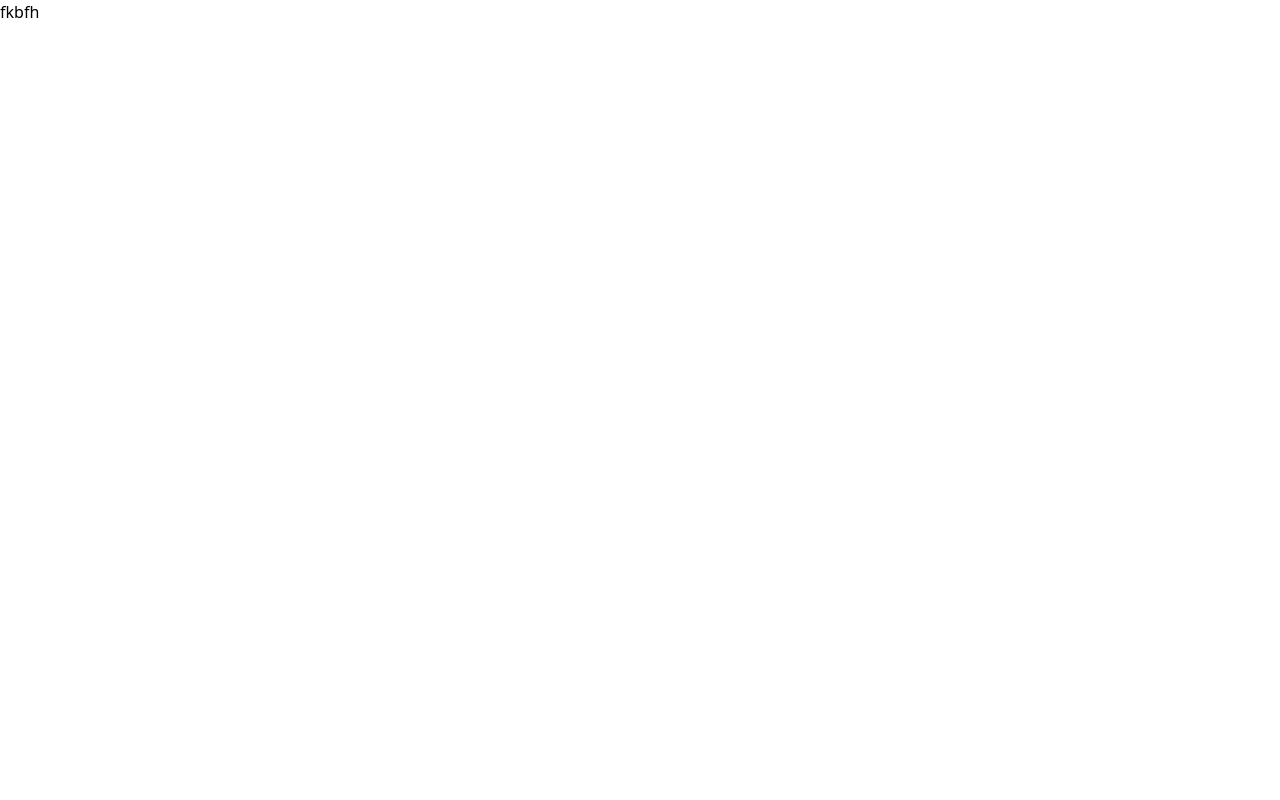
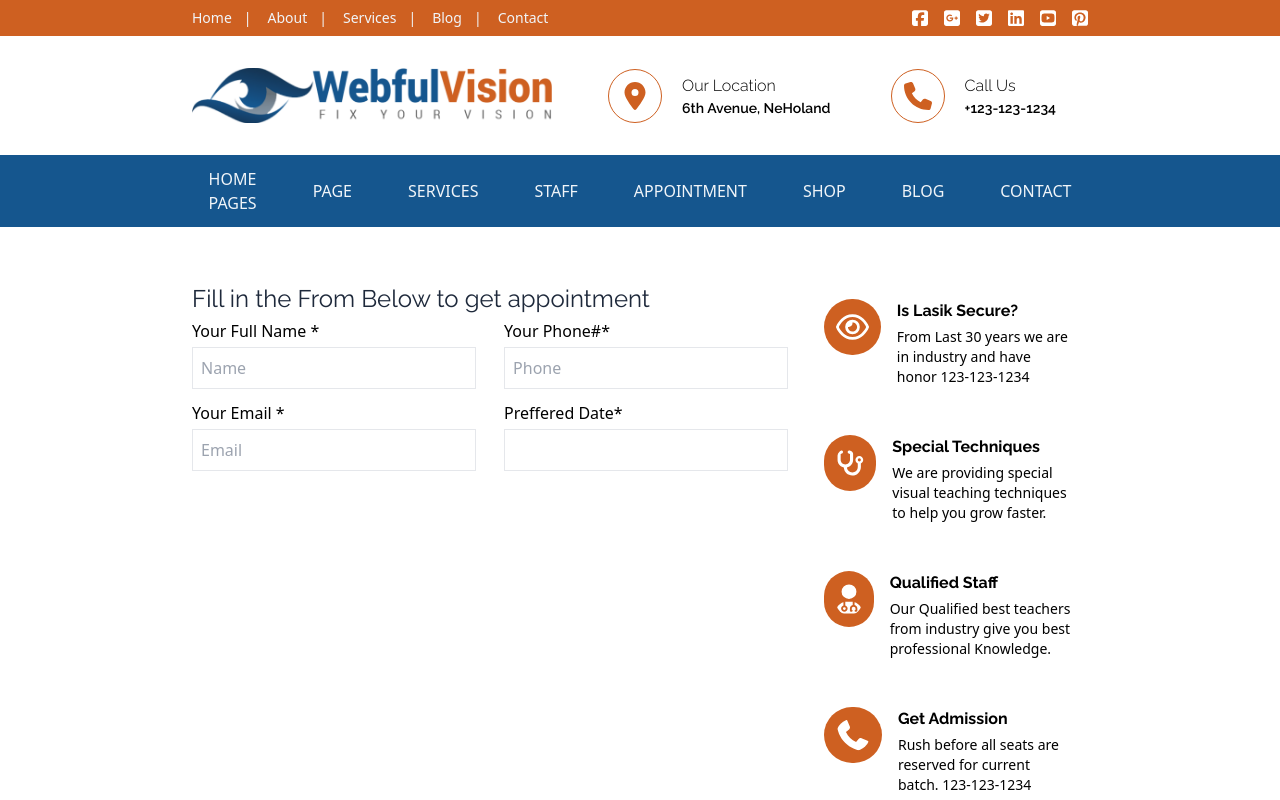
Before and after one commit to Mihir069/Webful-Vision, a React (Vite) app in the folder webfull-vision/: page /appointment in a window 1280 px wide. Shown: the top 800 px of the page. Built offline with nearby package versions, Linux system fonts and the light colour scheme.

Commit message:
create appointment componenet

```diff
--- /dev/null
+++ b/webfull-vision/src/components/appointment/appointment-banner/index.jsx
@@ -0,0 +1,28 @@
+import { Link } from "react-router-dom";
+
+const Appointment = () => (
+  <div className="relative w-full">
+    <img src="./img/title-bg.jpg" className="object-cover w-full h-full" />
+    <div className="absolute  inset-0 px-48 py-6 bg-gradient-to-t from-slate-900 to-transparent z-10 uppercase">
+      <div className=" text-white text-xs sm:text-3xl font-bold py-5">
+        Get an appointment
+      </div>
+      <div className="text-white  sm:text-xs  font-customFont  ">
+        <ul className="flex gap-4">
+          <li>
+            <Link to="/">Home</Link>
+          </li>
+          <span>/</span>
+          <li>
+            <Link to="/">Gene Splicing</Link>
+          </li>
+          <span>/</span>
+          <li>
+            <Link to="/">Cloning</Link>
+          </li>
+        </ul>
+      </div>
+    </div>
+  </div>
+);
+export default Appointment;
--- /dev/null
+++ b/webfull-vision/src/components/appointment/appointment-form/index.jsx
@@ -0,0 +1,43 @@
+const AppointmentForm = () => (
+  <form>
+    <div className="text-2xl font-customFont text-slate-800 ">
+      Fill in the From Below to get appointment
+    </div>
+    <div className="flex w-full gap-7 py-1">
+      <div className="w-full flex flex-col">
+        <label htmlFor="fullName">Your Full Name *</label>
+        <input
+          type="text"
+          name="Name"
+          placeholder="Name"
+          className="border p-2 my-1"
+        />
+      </div>
+      <div className="w-full flex flex-col">
+        <label htmlFor="fullName">Your Phone#*</label>
+        <input
+          type="number"
+          name="phone"
+          placeholder="Phone"
+          className="border p-2 my-1"
+        />
+      </div>
+    </div>
+    <div className="flex w-full gap-7 py-1">
+      <div className="w-full flex flex-col">
+        <label htmlFor="fullName">Your Email *</label>
+        <input
+          type="email"
+          name="email"
+          placeholder="Email"
+          className="border p-2 my-1"
+        />
+      </div>
+      <div className="w-full flex flex-col">
+        <label htmlFor="fullName">Preffered Date*</label>
+        <input type="text" name="date" className="border p-2 my-1" />
+      </div>
+    </div>
+  </form>
+);
+export default AppointmentForm;
--- /dev/null
+++ b/webfull-vision/src/components/appointment/index.jsx
@@ -0,0 +1,18 @@
+import TalkToUs from "../talk-to-us";
+import AppointmentForm from "./appointment-form";
+
+const Appointment = () => (
+  <div className="px-4 sm:px-8 md:px-16 lg:px-48">
+    <div className="py-8 md:py-14 flex flex-col md:flex-row w-full gap-5">
+      <div className="w-full">
+        <AppointmentForm />
+      </div>
+      <div className="w-full md:w-[32%]">
+        <div className="space-y-4">
+          <TalkToUs />
+        </div>
+      </div>
+    </div>
+  </div>
+);
+export default Appointment;
--- a/webfull-vision/src/pages/appointment-page/index.jsx
+++ b/webfull-vision/src/pages/appointment-page/index.jsx
@@ -1,2 +1,14 @@
-const AppointmentPage = () => <>fkbfh</>;
+import Appointment from "../../components/appointment";
+import Blog from "../../components/blog";
+import Footer from "../../components/footer";
+import Header from "../../components/header";
+
+const AppointmentPage = () => (
+  <>
+    <Header />
+    <Appointment />
+    <Blog />
+    <Footer />
+  </>
+);
 export default AppointmentPage;
```
